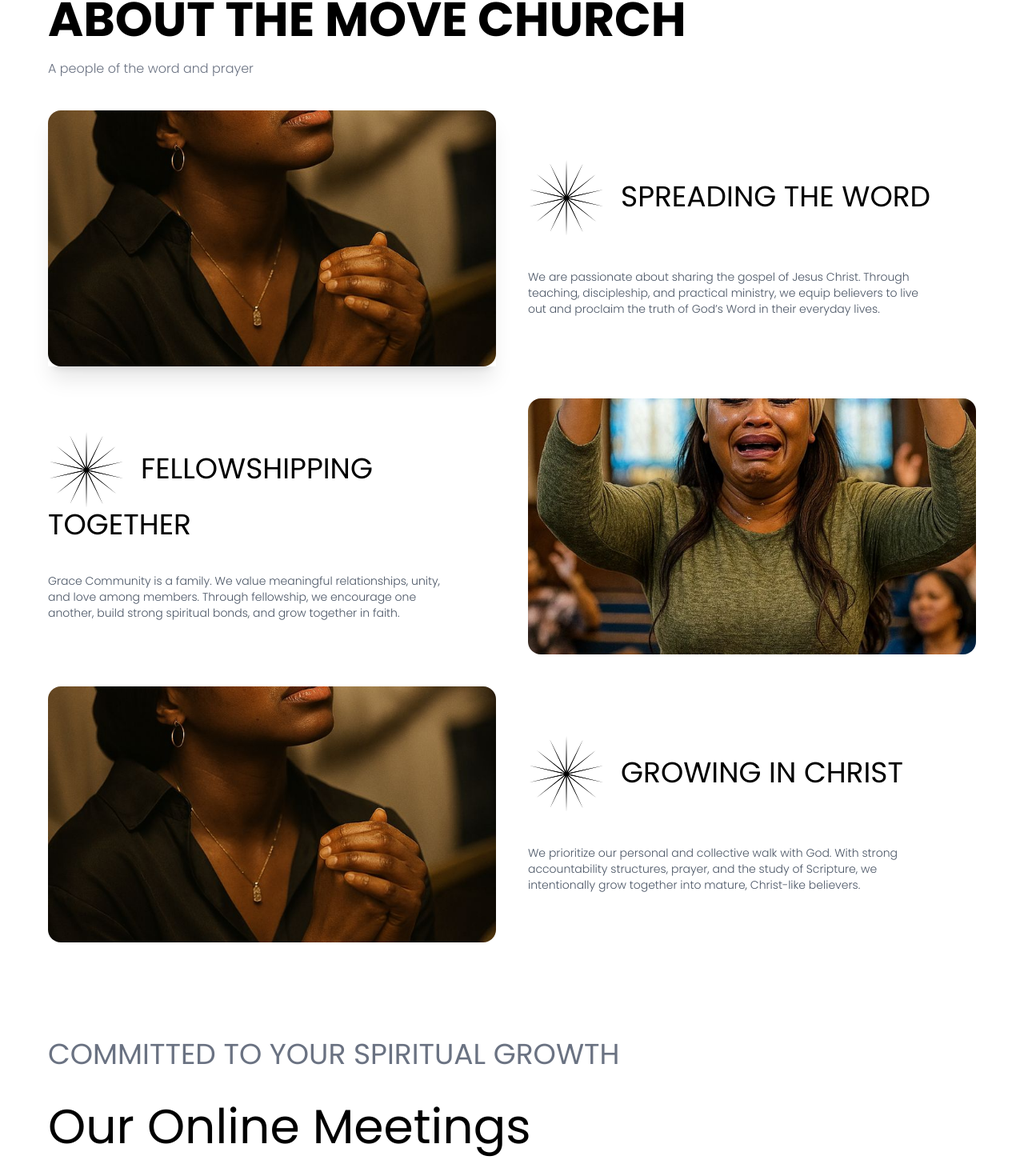
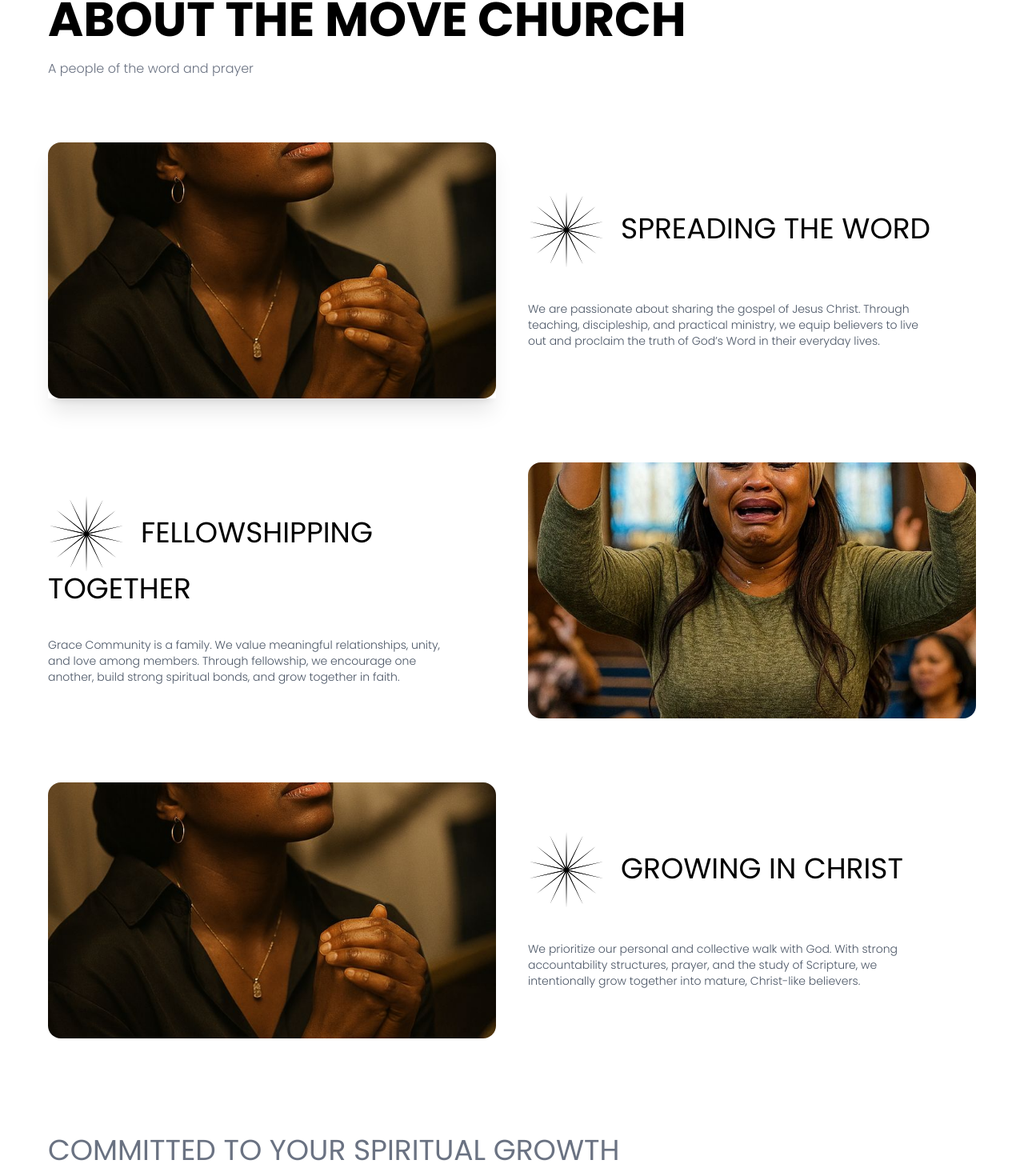
Before and after one commit to BTScoder/TheMove, a React (Vite) app in the folder client/: page / in a window 1280 px wide. Shown: the part 1002-2472 px from the top of the page at 80% size. Built offline with nearby package versions, Linux system fonts and the light colour scheme.

Commit message:
Made changes to the profile page

```diff
--- a/client/src/components/About.jsx
+++ b/client/src/components/About.jsx
@@ -18,9 +18,10 @@ const About = () => {
           </p>
         </div>
 
+        <div className="space-y-10">
           {/* About 1 */}
           <div
-          className="my-15 lg:my-10 lg:mt-0 lg:grid lg:grid-cols-2 lg:items-center lg:gap-10"
+            className="my-15 lg:mt-20 lg:grid lg:grid-cols-2 lg:items-center lg:gap-10"
             data-aos="slide-right"
           >
             <div className="h-60 w-full shadow-xl lg:h-80">
@@ -48,7 +49,7 @@ const About = () => {
 
           {/* About 2 */}
           <div
-          className="my-15 lg:my-10 lg:mt-0 lg:grid lg:grid-cols-2 lg:items-center lg:gap-10"
+            className="my-15 lg:mt-20 lg:grid lg:grid-cols-2 lg:items-center lg:gap-10"
             data-aos="slide-left"
           >
             <div className="h-60 w-full lg:hidden lg:h-80">
@@ -82,7 +83,7 @@ const About = () => {
           </div>
           {/* About 3 */}
           <div
-          className="my-10 lg:my-10 lg:mt-0 lg:grid lg:grid-cols-2 lg:items-center lg:gap-10"
+            className="my-10 lg:mt-20 lg:grid lg:grid-cols-2 lg:items-center lg:gap-10"
             data-aos="slide-right"
           >
             <div className="h-60 w-full lg:h-80">
@@ -102,9 +103,10 @@ const About = () => {
               <p className="text-sm font-light text-gray-600 lg:max-w-lg">
                 We prioritize our personal and collective walk with God. With
                 strong accountability structures, prayer, and the study of
-              Scripture, we intentionally grow together into mature, Christ-like
-              believers.
+                Scripture, we intentionally grow together into mature,
+                Christ-like believers.
               </p>
+            </div>
           </div>
         </div>
       </section>
--- a/client/src/pages/Login.jsx
+++ b/client/src/pages/Login.jsx
@@ -43,7 +43,7 @@ const Login = () => {
       navigate("/");
       console.log("Login successful!");
     } catch (err) {
-      console.error("Error logging in user:", err);
+      toast.error("Error logging in user");
     }
   };
   return (
```
Lines whose indentation alone changed are shown as unchanged.
